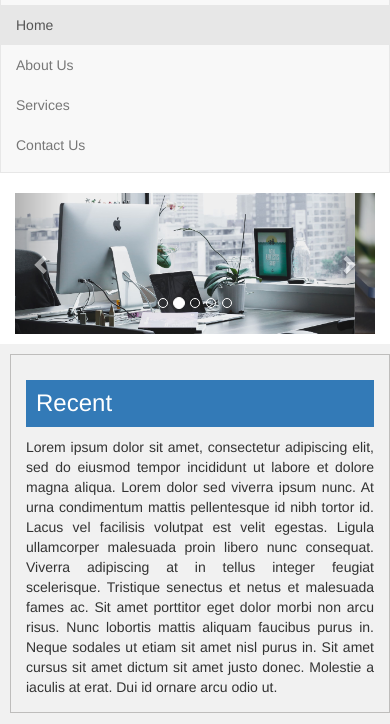
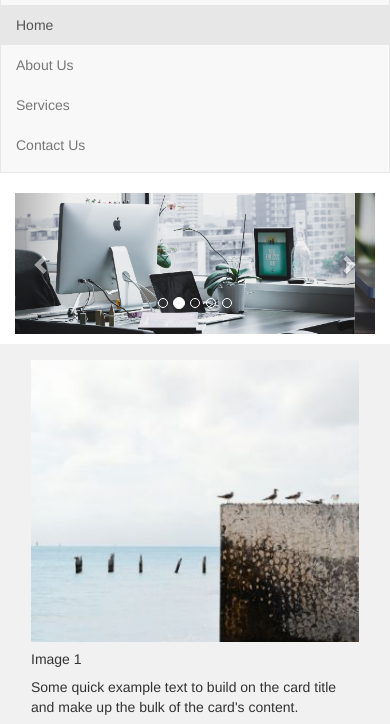
Before and after one commit to norman-cat10/bootstrapsiterepo, a plain HTML site: page index.html in a window 390 px wide. Shown: the part 54-778 px from the top of the page. Drawn offline with nearby package versions, Linux system fonts and the light colour scheme.

Commit message:
changing css display settings

```diff
--- a/index.html
+++ b/index.html
@@ -98,7 +98,7 @@
 
     <div class="container-fluid gen-bg">
       <div class="row">
-        <div class="col-sm-4">
+        <div class="col-sm-4 hidden-xs">
           <div class="row">
             <div class="col-sm-12 lft-resize bd-border">
                 <h3 class="">Recent</h3>
@@ -116,7 +116,7 @@
             <p>Lorem ipsum dolor..</p>
           </div> -->
         </div>
-        <div class="col-sm-8">
+        <div class="col-sm-8 col-xs-12">
           <div class="row">
             <div class="col-sm-6">
                 <div class="card card-padding">
```
